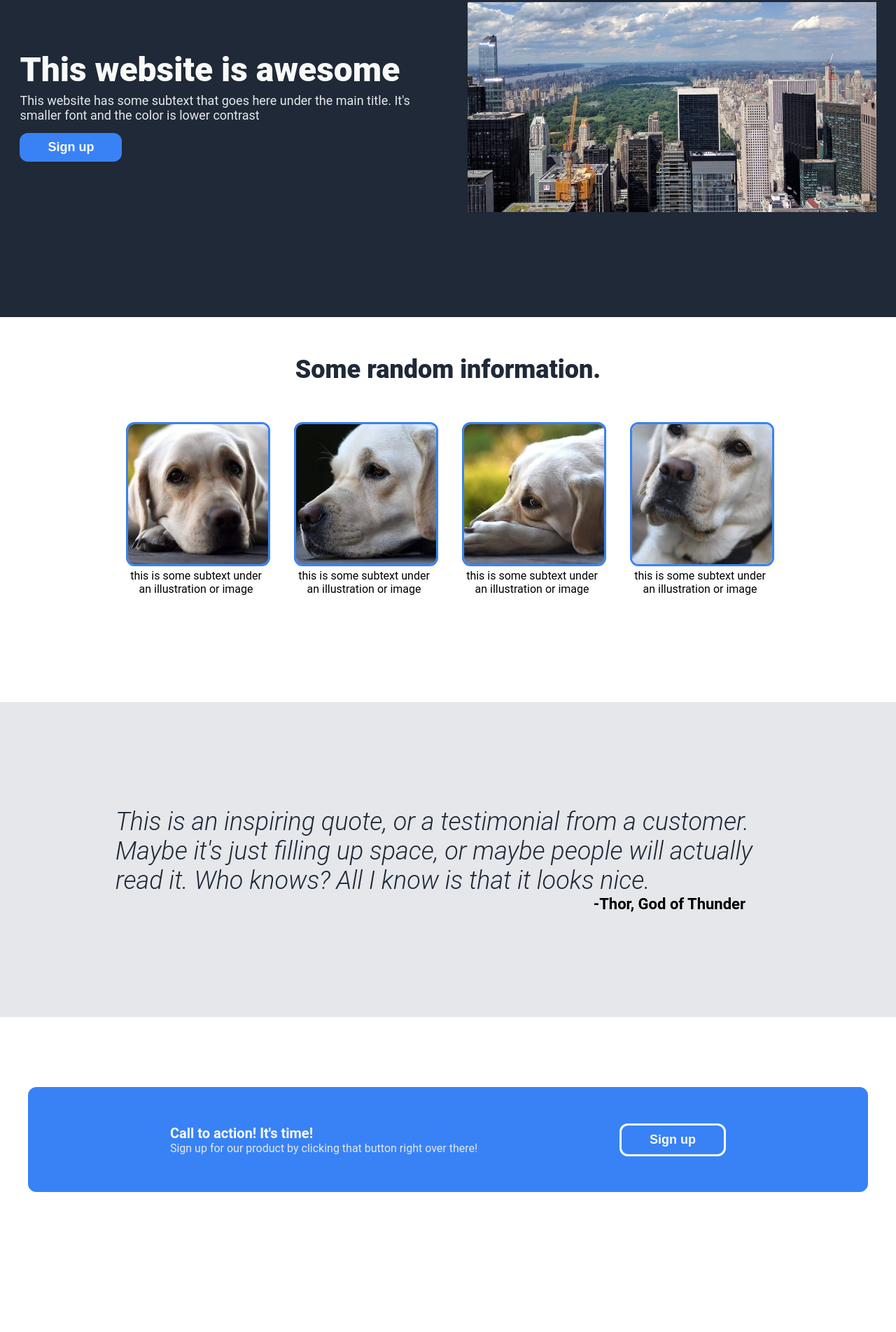
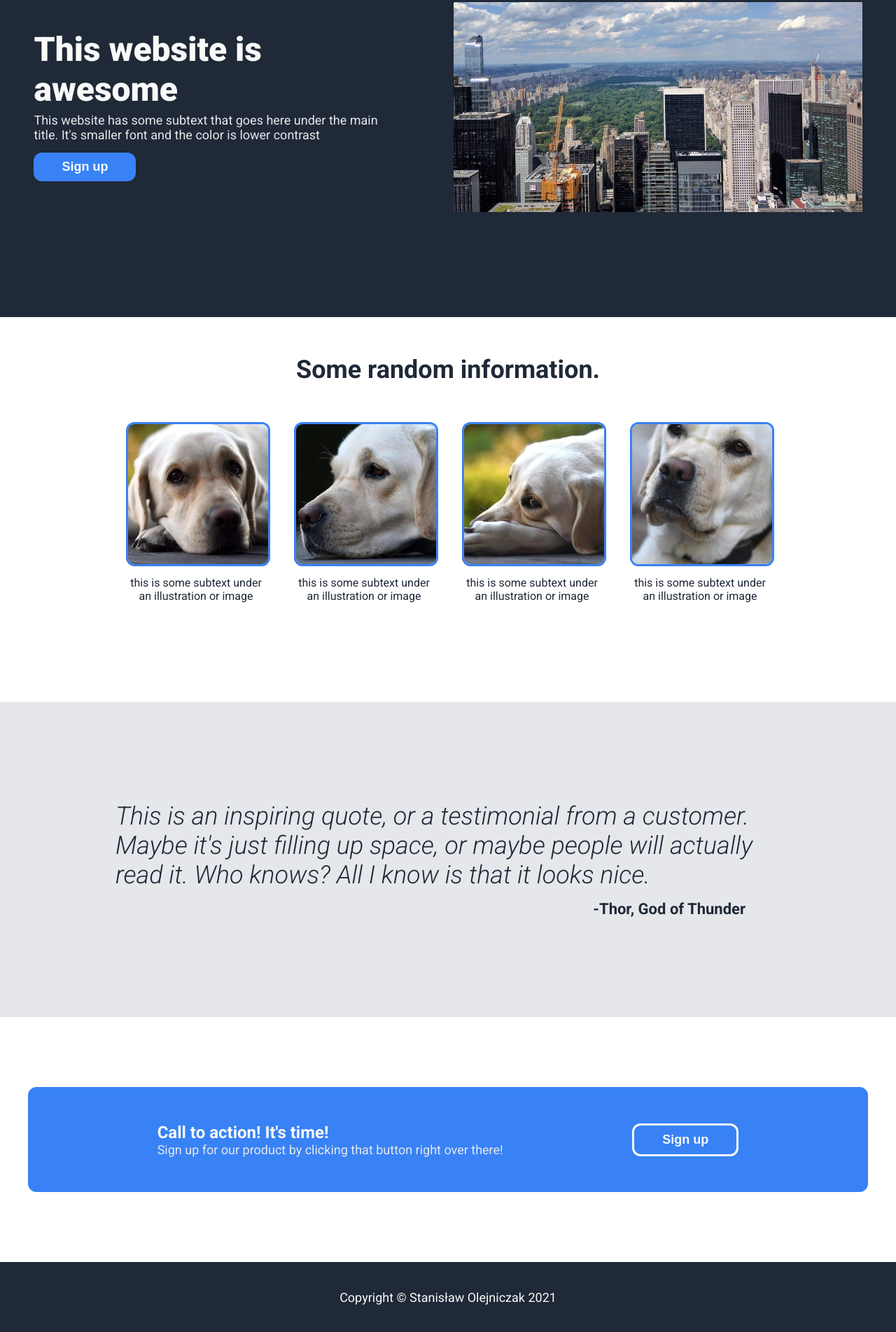
Before and after one commit to McStanley/odin-landing-page, a plain HTML site: page index.html in a window 1280 px wide. Shown: the part 217-2120 px from the top of the page at 70% size. Before the commit the page ends 2020 px from the top, so only its background shows below. Drawn offline with Linux system fonts and the light colour scheme.

Commit message:
Add the footer

```diff
--- a/index.html
+++ b/index.html
@@ -63,5 +63,8 @@
                 <button class="button-banner">Sign up</button>
             </div>
         </div>
+        <div class="footer">
+            Copyright © Stanisław Olejniczak 2021
+        </div>
     </body>
 </html>
--- a/styles.css
+++ b/styles.css
@@ -1,3 +1,5 @@
+@import url('https://fonts.googleapis.com/css2?family=Roboto:ital,wght@0,100;0,300;0,400;0,500;0,700;0,900;1,100;1,300;1,400;1,500;1,700;1,900&display=swap');
+
 body {
     font-family: Roboto, Verdana, sans-serif;
     display: flex;
@@ -18,6 +20,7 @@ body {
 
 .logo-text {
     font-size: 24px;
+    font-weight: 900;
     color: #F9FAF8;
 }
 
@@ -36,16 +39,16 @@ body {
     display: flex;
     justify-content: center;
     align-items: center;
-    gap: 40px;
+    gap: 100px;
 }
 
 .hero-left {
-    width: 600px;
+    width: 500px;
 }
 
 .main-text {
     font-size: 48px;
-    font-weight: 800;
+    font-weight: 900;
     color: #F9FAF8;
     margin: 5px 0;
 }
@@ -62,7 +65,7 @@ body {
     border-radius: 12px;
     color: #F9FAF8;
     font-size: 18px;
-    font-weight: bold;
+    font-weight: 700;
     padding: 10px 40px;
     margin: 10px 0;
 }
@@ -78,7 +81,7 @@ body {
     justify-content: center;
     align-items: center;
     font-size: 36px;
-    font-weight: 800;
+    font-weight: 700;
     color: #1F2937;
 }
 
@@ -99,9 +102,11 @@ body {
     border-style: solid;
     border-color: #3882F6;
     border-radius: 12px;
+    margin-bottom: 10px;
 }
 
 .subtext {
+    color: #1F2937;
     text-align: center;
 }
 
@@ -119,13 +124,15 @@ body {
     font-weight: 300;
     font-style: italic;
     color: #1F2937;
+    margin-bottom: 15px;
 }
 
 .quote-author {
     width: 900px;
     text-align: right;
     font-size: 22px;
-    font-weight: bold;
+    font-weight: 700;
+    color: #1F2937;
 }
 
 .banner-section {
@@ -146,12 +153,13 @@ body {
 }
 
 .banner-title {
-    font-size: 20px;
-    font-weight: bold;
+    font-size: 24px;
+    font-weight: 700;
     color: #F9FAF8;
 }
 
 .banner-text {
+    font-size: 18px;
     color: #E5E7EB;
 }
 
@@ -162,7 +170,17 @@ body {
     border-radius: 12px;
     color: #F9FAF8;
     font-size: 18px;
-    font-weight: bold;
+    font-weight: 700;
     padding: 10px 40px;
     margin: 10px 0;
 }
+
+.footer {
+    height: 100px;
+    background-color: #1F2937;
+    display: flex;
+    justify-content: center;
+    align-items: center;
+    font-size: 18px;
+    color: #F9FAF8;
+}
```
